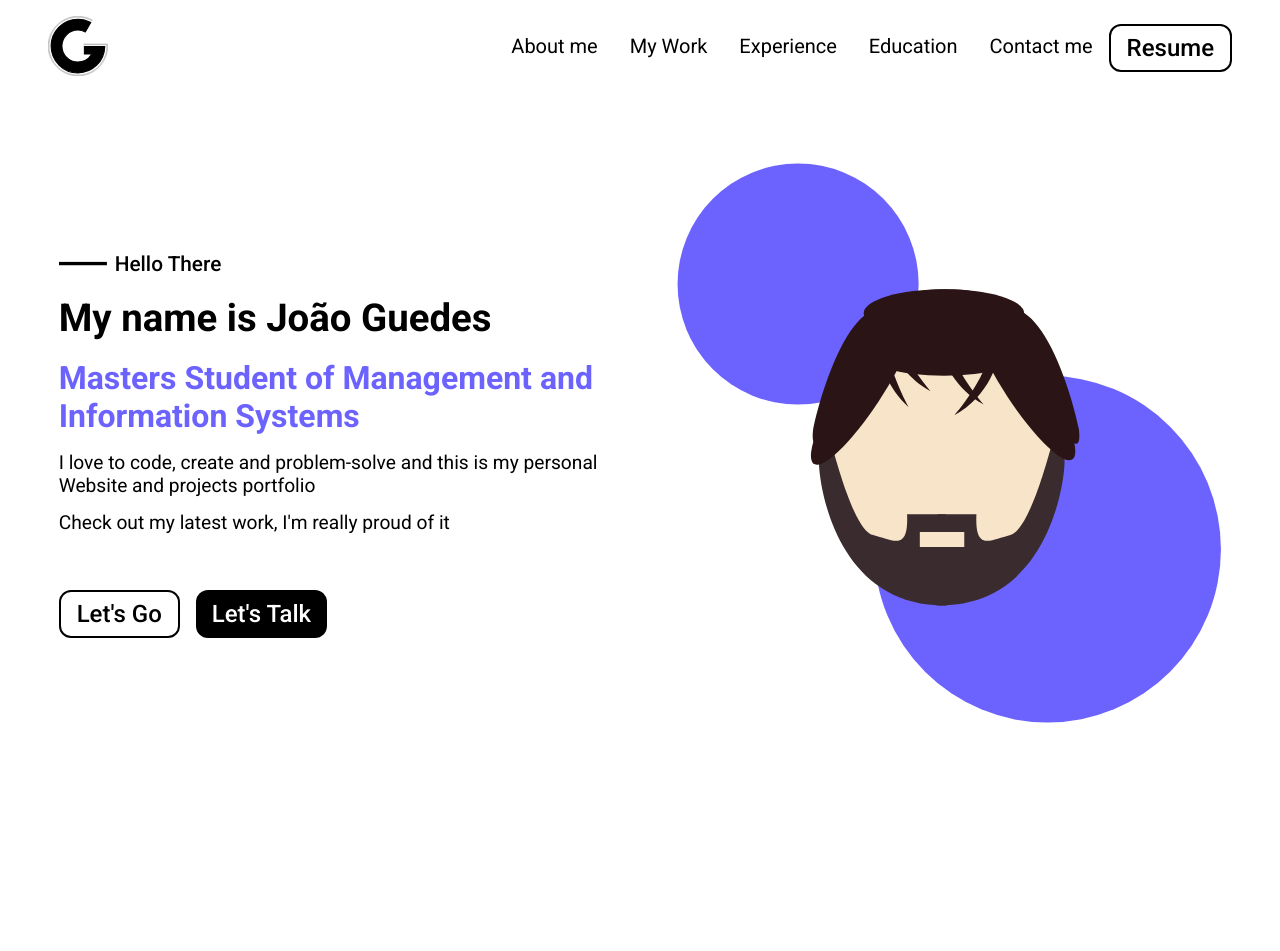
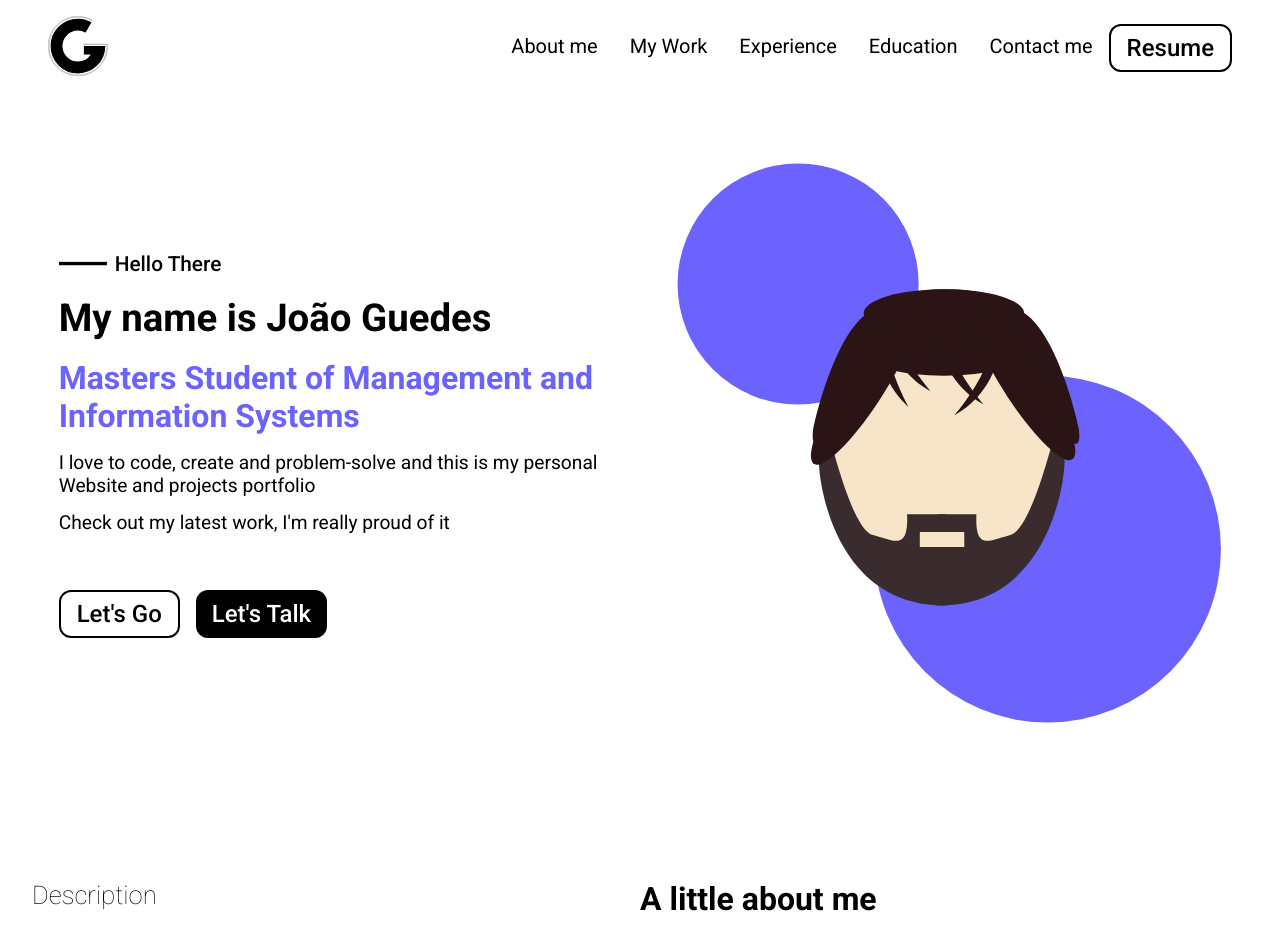
Before and after one commit to JoaoGuedes01/personal_website, a React (Create React App) app in the folder react-app/: page / in a window 1280 px wide. Shown: the top 951 px of the page. Built offline with nearby package versions, Linux system fonts and the light colour scheme.

Commit message:
Added Language Toggle Support for the App Engine
Added Language Toggle Support for the App Engine

```diff
--- a/react-app/src/App.js
+++ b/react-app/src/App.js
@@ -1,4 +1,4 @@
-import React from "react";
+import React, { useState } from "react";
 import "./App.css";
 import {
   BrowserRouter as Router,
@@ -18,13 +18,13 @@ import {
   Footer,
 } from "./Components";
 
-const AnimatedRoutes = () => {
+const AnimatedRoutes = (props) => {
   const location = useLocation();
-
+  const lang = props.lang;
   return (
     <AnimatePresence exitBeforeEnter>
       <Routes location={location} key={location.key}>
-        <Route exact path="/" element={<Aboutme />} />
+        <Route exact path="/" element={<Aboutme lang={lang} />} />
         <Route exact path="/work" element={<Work />} />
         <Route exact path="/experience" element={<Experience />} />
         <Route exact path="/education" element={<Education />} />
@@ -35,12 +35,13 @@ const AnimatedRoutes = () => {
 };
 
 const App = () => {
+  const [lang, setLang] = useState("eng");
   return (
     <div>
       <Router>
         <Navbar />
-        <AnimatedRoutes />
-        <Footer />
+        <AnimatedRoutes lang={lang}/>
+        <Footer setLang={setLang} lang={lang}/>
       </Router>
     </div>
   );
--- a/react-app/src/Components/AboutMeComponent/aboutme/aboutme.jsx
+++ b/react-app/src/Components/AboutMeComponent/aboutme/aboutme.jsx
@@ -11,9 +11,9 @@ import Profile from './svg/profile'
 
 
 
-const Aboutme = () => {
+const Aboutme = (props) => {
   // Language var for this page
-  let lang = "eng"
+  let lang = props.lang
 
   // JSX Container
   return (
--- a/react-app/src/Components/AboutMeComponent/aboutmecomponent.jsx
+++ b/react-app/src/Components/AboutMeComponent/aboutmecomponent.jsx
@@ -4,13 +4,13 @@ import Aboutmepersonal from './aboutmepersonal/aboutmepersonal'
 
 import { motion } from 'framer-motion'
 
-const AboutmeComponent = () => {
+const AboutmeComponent = (props) => {
   return (
     <div>
       <motion.div initial={{ y: "20%", opacity: 0 }} animate={{ y: 0, opacity: 1 }} exit={{ y: "-20%", opacity: 0 }} transition={{ type: "spring", duration: 0.5 }}>
-        <Aboutme />
+        <Aboutme lang={props.lang}/>
       </motion.div>
-      <Aboutmepersonal />
+      <Aboutmepersonal lang={props.lang} />
     </div>
   )
 }
--- a/react-app/src/Components/Footer/Footer.jsx
+++ b/react-app/src/Components/Footer/Footer.jsx
@@ -2,14 +2,24 @@ import React from 'react'
 import './Footer.css'
 
 
-const Footer = () => {
+
+const Footer = ({ setLang, lang }) => {
+
+  const handleChangeLang = () => {
+    if (lang == "pt") {
+      setLang("eng")
+    } else {
+      setLang("pt")
+    }
+  }
+
   return (
     <div className='footer-margin'>
       <div className='footer-container'>
         {/* Toggle Switch Input */}
         <div>
           <label className="switch">
-            <input type="checkbox" />
+            <input onChange={handleChangeLang} type="checkbox" />
             <span className="slider round"></span>
           </label>
 
```
